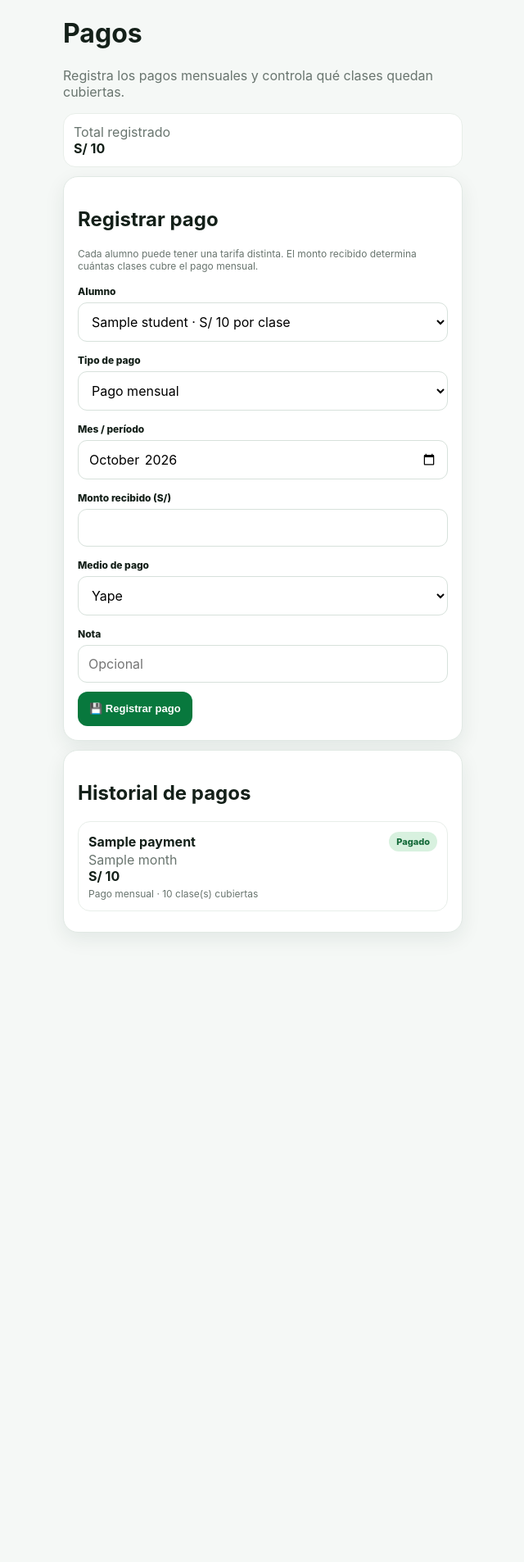
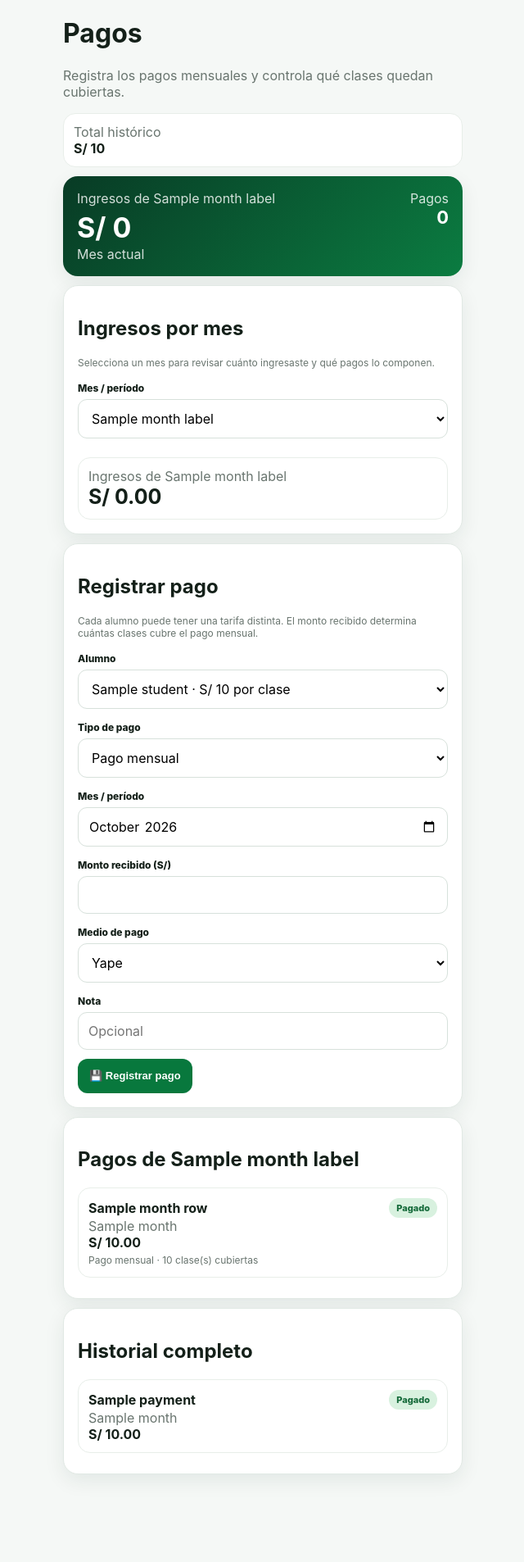
Before and after one commit to juancarlosrockman/jc-futbol-coach, a Python web app: template templates/payments.html in a window 1280 px wide. Shown: the whole page at 82% size, without its empty margins (319-959 px from the left). Before the commit the page ends 1141 px from the top, so only its background shows below. Run offline with Jinja, Linux system fonts and the light colour scheme; the template is opened without the code that fills it: most values are stand-ins (such as "Sample title", 1, 10 or a date in 2020).

Commit message:
Add files via upload

```diff
--- a/templates/payments.html
+++ b/templates/payments.html
@@ -1,6 +1,34 @@
 {% extends "layout.html" %}
 {% block content %}
-<div class="top"><div><h1>Pagos</h1><p class="muted">Registra los pagos mensuales y controla qué clases quedan cubiertas.</p></div><div class="stat"><span class="muted">Total registrado</span><br><b>S/ {{paid|int}}</b></div></div>
+<div class="top">
+  <div><h1>Pagos</h1><p class="muted">Registra los pagos mensuales y controla qué clases quedan cubiertas.</p></div>
+  <div class="stat"><span class="muted">Total histórico</span><br><b>S/ {{'%.0f'|format(paid)}}</b></div>
+</div>
+
+<div class="card" style="background:linear-gradient(135deg,#083b25,#0b7c41);color:#fff;border:0">
+  <div class="row" style="align-items:flex-start;gap:14px">
+    <div><span style="opacity:.82">Ingresos de {{month_labels[current_month]}}</span><h2 style="font-size:34px;margin:5px 0 2px">S/ {{'%.0f'|format(monthly_totals.get(current_month,0))}}</h2><span style="opacity:.82">{{ 'Hoy' if selected_month==current_month else 'Mes actual' }}</span></div>
+    <div style="margin-left:auto;text-align:right"><span style="opacity:.82">Pagos</span><br><b style="font-size:22px">{{ month_rows|length if selected_month==current_month else (monthly_totals.get(current_month,0)>0)|int }}</b></div>
+  </div>
+</div>
+
+<div class="card">
+  <h2>Ingresos por mes</h2>
+  <p class="small muted">Selecciona un mes para revisar cuánto ingresaste y qué pagos lo componen.</p>
+  <form method="get" style="margin-top:12px">
+    <label>Mes / período</label>
+    <select name="month" onchange="this.form.submit()">
+      {% for m in months %}<option value="{{m}}" {% if m==selected_month %}selected{% endif %}>{{month_labels[m]}}{% if m==current_month %} · Actual{% endif %}</option>{% endfor %}
+    </select>
+  </form>
+  <div class="stat" style="margin-top:12px"><span class="muted">Ingresos de {{month_labels[selected_month]}}</span><br><b style="font-size:25px">S/ {{'%.2f'|format(month_total)}}</b></div>
+  {% for m in months %}
+    {% if monthly_totals.get(m,0)>0 %}
+    <div class="row" style="padding:10px 0;border-bottom:1px solid var(--line)"><span>{{month_labels[m]}}</span><b>S/ {{'%.2f'|format(monthly_totals[m])}}</b></div>
+    {% endif %}
+  {% endfor %}
+</div>
+
 <div class="card">
   <h2>Registrar pago</h2>
   <p class="small muted">Cada alumno puede tener una tarifa distinta. El monto recibido determina cuántas clases cubre el pago mensual.</p>
@@ -14,7 +42,11 @@
     <button class="btn green">💾 Registrar pago</button>
   </form>
 </div>
-<div class="card"><h2>Historial de pagos</h2>{% for p in payments %}<div class="stat" style="margin:8px 0"><div class="row"><b>{{p.student_name}}</b><span class="pill ok">Pagado</span></div><span class="muted">{{p.month}}</span><br><b>S/ {{p.amount|int}}</b><br><span class="small muted">{{'Paquete especial de 8 clases' if p.payment_type=='package_8' else 'Pago mensual'}} · {{p.sessions_total or 1}} clase(s) cubiertas</span>{% if p.payment_type=='package_8' %}<br><span class="small muted">{{package_info[p.id][0]}} realizadas · {{package_info[p.id][1]}} disponibles</span>{% endif %}</div>{% else %}<p class="muted">No hay pagos.</p>{% endfor %}</div>
+
+<div class="card"><h2>Pagos de {{month_labels[selected_month]}}</h2>
+{% for p in month_rows %}<div class="stat" style="margin:8px 0"><div class="row"><b>{{p.student_name}}</b><span class="pill ok">Pagado</span></div><span class="muted">{{p.month}}</span><br><b>S/ {{'%.2f'|format(p.amount)}}</b><br><span class="small muted">{{'Paquete especial de 8 clases' if p.payment_type=='package_8' else 'Pago mensual'}} · {{p.sessions_total or 1}} clase(s) cubiertas</span>{% if p.payment_type=='package_8' %}<br><span class="small muted">{{package_info[p.id][0]}} realizadas · {{package_info[p.id][1]}} disponibles</span>{% endif %}</div>{% else %}<p class="muted">No hay pagos registrados para este mes.</p>{% endfor %}</div>
+
+<div class="card"><h2>Historial completo</h2>{% for p in payments %}<div class="stat" style="margin:8px 0"><div class="row"><b>{{p.student_name}}</b><span class="pill ok">Pagado</span></div><span class="muted">{{month_labels.get(p.month,p.month)}}</span><br><b>S/ {{'%.2f'|format(p.amount)}}</b></div>{% endfor %}</div>
 <script>
 function setMonth(){const now=new Date();const m=String(now.getMonth()+1).padStart(2,'0');const v=now.getFullYear()+'-'+m;document.querySelectorAll('input[type=month]').forEach(x=>{if(!x.value)x.value=v})}
 function updateAmount(){const o=document.querySelector('#paymentStudent option:checked');const t=parseFloat(o?.dataset.tariff||0);const a=document.getElementById('amount');if(t)a.value=(t).toFixed(2)}
```
